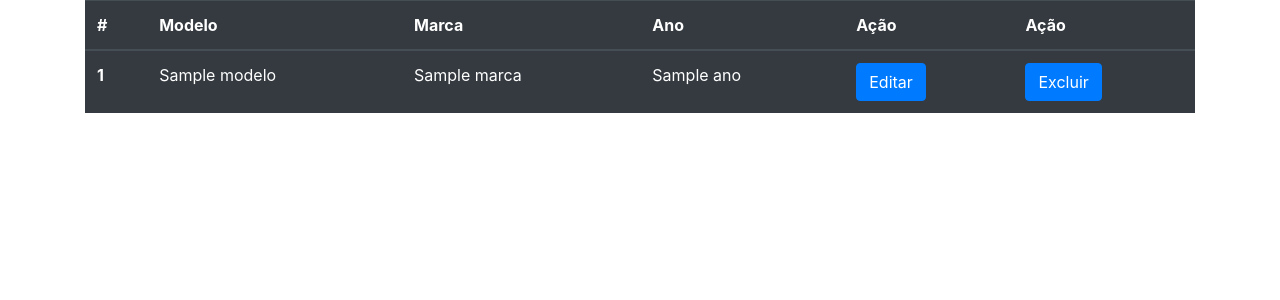
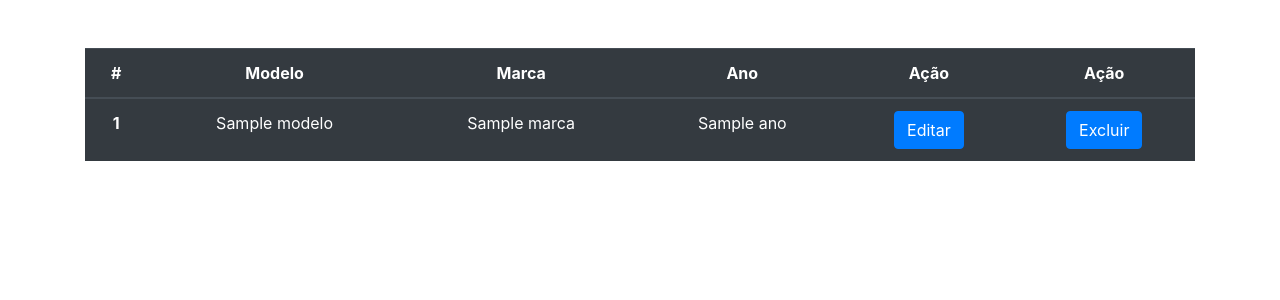
Before and after one commit to henriqueheemann/prova_correcao, a PHP site: template templates/tabela.phtml in a window 1280 px wide. Shown: the top 300 px of the page. Run offline with PHP 8.4, Linux system fonts and the light colour scheme; the template is opened without the code that fills it: most values are stand-ins (such as "Sample title", 1, 10 or a date in 2020).

Commit message:
Commit 1

```diff
--- a/public/cadastro.css
+++ b/public/cadastro.css
@@ -1,3 +1,7 @@
+a, button {
+    width:150px;
+}
+
 .titulo {
     width: 150px;
 }
--- a/templates/tabela.phtml
+++ b/templates/tabela.phtml
@@ -12,27 +12,27 @@
 <body>
     <form action="/tabela/" method="get">
         <div class="container">
-            <table class="table table-dark">
+            <table class="table table-dark mt-5 mb-5">
                 <thead>
                     <tr>
-                        <th scope="col">#</th>
-                        <th scope="col">Modelo</th>
-                        <th scope="col">Marca</th>
-                        <th scope="col">Ano</th>
-                        <th scope="col">Ação</th>
-                        <th scope="col">Ação</th>
+                        <th class="text-center" scope="col">#</th>
+                        <th class="text-center" scope="col">Modelo</th>
+                        <th class="text-center" scope="col">Marca</th>
+                        <th class="text-center" scope="col">Ano</th>
+                        <th class="text-center" scope="col">Ação</th>
+                        <th class="text-center" scope="col">Ação</th>
                     </tr>
                 </thead>
                 <tbody>
                     <?php
                     foreach ($carros as $key => $carro) {
                         echo '<tr>';
-                            echo '<th scope="row">' . $carro['id'] . '</th>';
-                            echo '<td>' . $carro['modelo'] .'</td>';
-                            echo '<td>' . $carro['marca'] . '</td>';
-                            echo '<td>' . $carro['ano'] . '</td>';
-                            echo '<td><a href="/editar/' . $carro['id'] .'" class="btn btn-primary">Editar</a></td>';
-                            echo '<td><a href="/excluir/' . $carro['id'] .'" class="btn btn-primary">Excluir</a></td>';
+                            echo '<th class="text-center" scope="row">' . $carro['id'] . '</th>';
+                            echo '<td class="text-center">' . $carro['modelo'] .'</td>';
+                            echo '<td class="text-center">' . $carro['marca'] . '</td>';
+                            echo '<td class="text-center">' . $carro['ano'] . '</td>';
+                            echo '<td class="text-center"><a href="/editar/' . $carro['id'] .'" class="btn btn-primary">Editar</a></td>';
+                            echo '<td class="text-center"><a href="/excluir/' . $carro['id'] .'" class="btn btn-primary">Excluir</a></td>';
                         echo '</tr>';
                     }
                     ?>
```
Also changed, not shown: src/routesEditar.php (+4 -4 lines), templates/cadastro.phtml (+9 -2 lines), templates/editar.phtml (+5 -5 lines).
